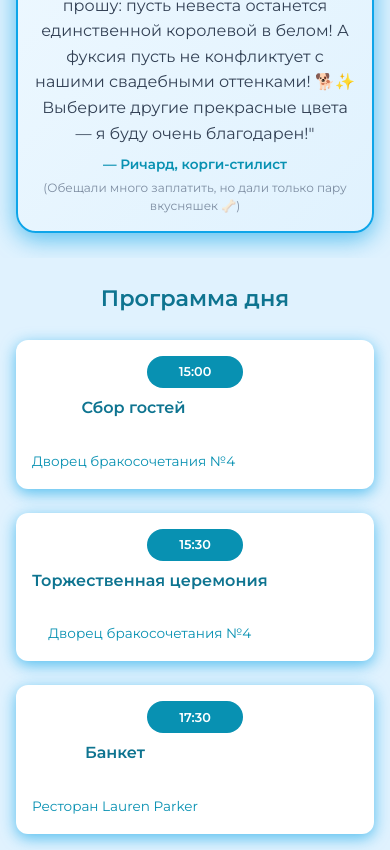
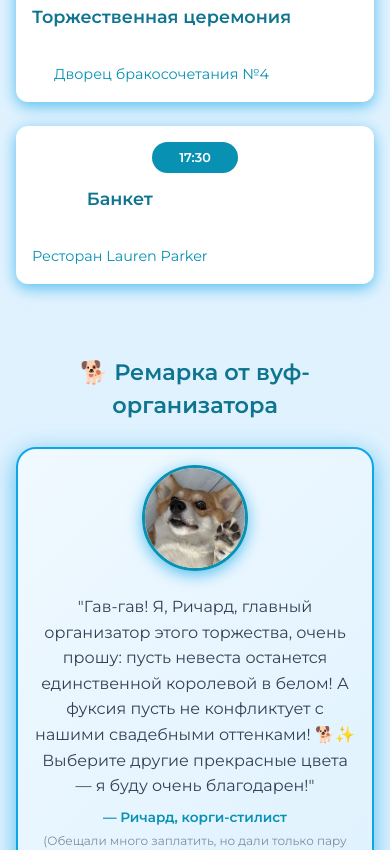
Before and after one commit to teploff/teplov-family, a React (Vite) app in the folder wedding-invite/: page / in a window 390 px wide. Shown: the part 1260-2110 px from the top of the page. Built offline with nearby package versions, Linux system fonts and the light colour scheme.

Commit message:
Перемещена секция Ричарда после программы дня и улучшена адаптивная верстка программы дня на мобильных устройствах

```diff
--- a/wedding-invite/src/App.css
+++ b/wedding-invite/src/App.css
@@ -468,20 +468,32 @@ body {
     flex-direction: column;
     text-align: center;
     padding: 1rem;
+    gap: 0.8rem;
   }
 
   .program-item .time {
     margin-right: 0;
-    margin-bottom: 0.5rem;
+    margin-bottom: 0;
     align-self: center;
+    min-width: 60px;
+    font-size: 0.8rem;
+    padding: 0.4rem 0.8rem;
+  }
+
+  .program-item .event {
+    display: flex;
+    flex-direction: column;
+    gap: 0.3rem;
   }
 
   .program-item .event strong {
-    font-size: 1rem;
+    font-size: 1.1rem;
+    margin-bottom: 0;
   }
 
   .program-item .location {
-    font-size: 0.85rem;
+    font-size: 0.9rem;
+    margin-top: 0;
   }
 
   .wedding-locations {
--- a/wedding-invite/src/App.jsx
+++ b/wedding-invite/src/App.jsx
@@ -17,25 +17,6 @@ export default function App() {
           <b>12 сентября 2025 года</b> мы станем семьёй, и нам очень хочется, чтобы рядом были самые близкие и дорогие сердцу люди! ✨<br/>
           Пусть этот день запомнится нам всем как тёплый, душевный и наполненный любовью праздник! 🎉
         </p>
-      </section>
-
-      <section className="richard-section">
-        <h3>🐕 Ремарка от вуф-организатора</h3>
-        <div className="richard-quote">
-          <div className="richard-photo">
-            <img src="/wedding-invite/richard.jpg" alt="Ричард-корги" />
-          </div>
-          <div className="richard-text">
-            <p className="richard-message">
-              "Гав-гав! Я, Ричард, главный организатор этого торжества,
-              очень прошу: пусть невеста останется единственной королевой в белом!
-              А фуксия пусть не конфликтует с нашими свадебными оттенками! 🐕✨
-              Выберите другие прекрасные цвета — я буду очень благодарен!"
-            </p>
-            <p className="richard-signature">— Ричард, корги-стилист</p>
-            <p className="richard-note">(Обещали много заплатить, но дали только пару вкусняшек 🦴)</p>
-          </div>
-        </div>
       </section>
       <section className="wedding-details">
         <h3>Программа дня</h3>
@@ -63,6 +44,26 @@ export default function App() {
           </div>
         </div>
       </section>
+
+      <section className="richard-section">
+        <h3>🐕 Ремарка от вуф-организатора</h3>
+        <div className="richard-quote">
+          <div className="richard-photo">
+            <img src="/wedding-invite/richard.jpg" alt="Ричард-корги" />
+          </div>
+          <div className="richard-text">
+            <p className="richard-message">
+              "Гав-гав! Я, Ричард, главный организатор этого торжества,
+              очень прошу: пусть невеста останется единственной королевой в белом!
+              А фуксия пусть не конфликтует с нашими свадебными оттенками! 🐕✨
+              Выберите другие прекрасные цвета — я буду очень благодарен!"
+            </p>
+            <p className="richard-signature">— Ричард, корги-стилист</p>
+            <p className="richard-note">(Обещали много заплатить, но дали только пару вкусняшек 🦴)</p>
+          </div>
+        </div>
+      </section>
+
       <section className="wedding-locations">
         <h3>Места проведения</h3>
 
```
